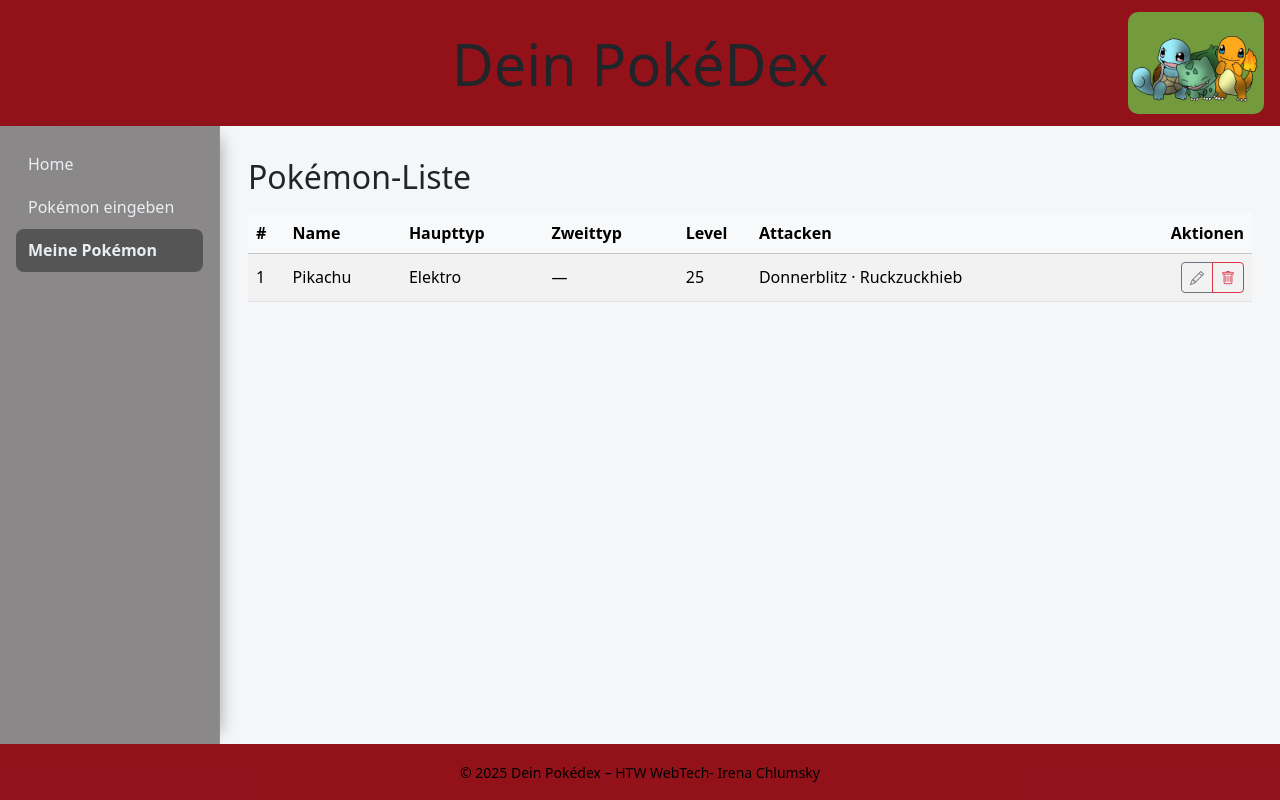
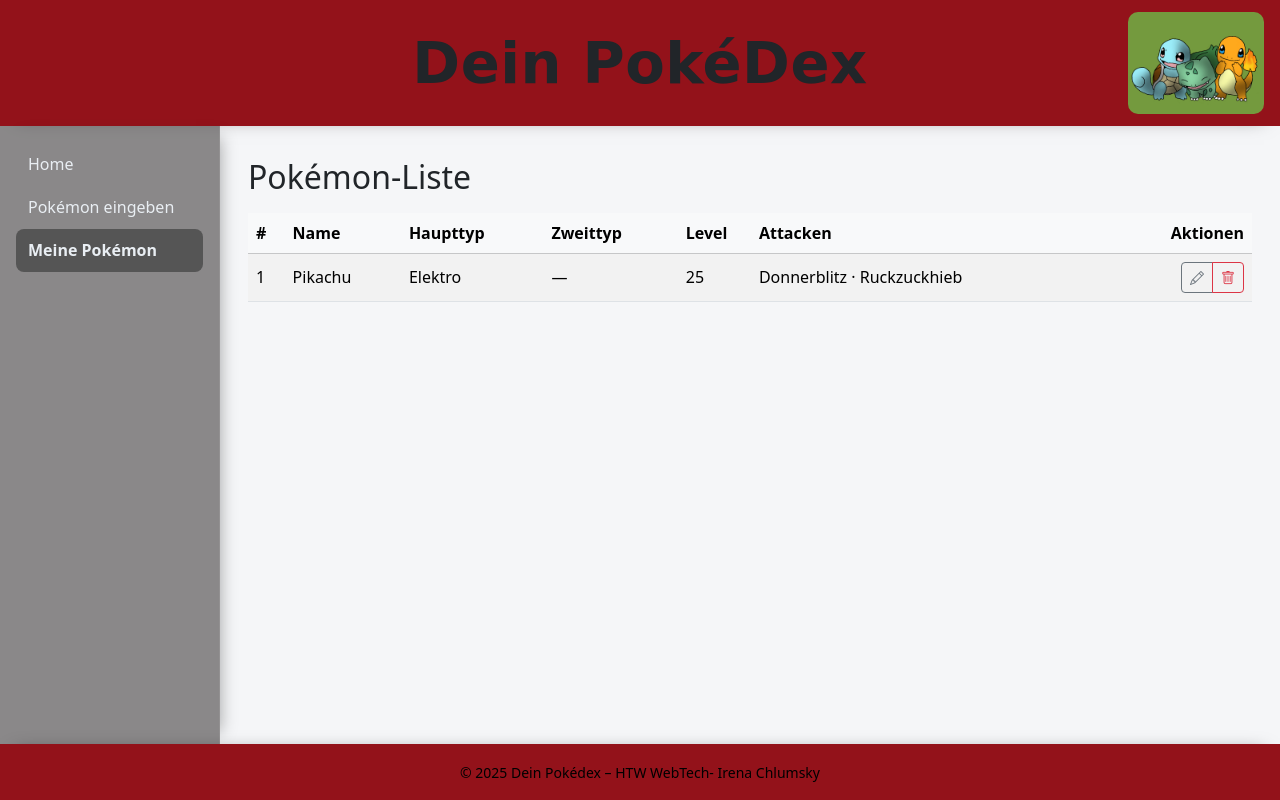
Before and after one commit to IrenaChlumsky/WebTech, an Angular app in the folder Semesterarbeit/: page /read in a window 1280 px wide. Built offline with nearby package versions, Linux system fonts and the light colour scheme.

Commit message:
Layout verbesserungen

```diff
--- a/Semesterarbeit/src/app/footer/footer.css
+++ b/Semesterarbeit/src/app/footer/footer.css
@@ -6,5 +6,5 @@
     width: 100%;
     background-color: #8c0009ec;
     color: black;
-
+    box-shadow: 0 -8px 18px -16px rgba(0,0,0,.5);
 }
--- a/Semesterarbeit/src/app/header/header.css
+++ b/Semesterarbeit/src/app/header/header.css
@@ -8,6 +8,7 @@
   padding: 0.75rem 1rem;
   gap: 0.5rem;
   background-color:  #8c0009ec;
+  box-shadow: 0 8px 18px -16px rgba(0,0,0,.5);
 }
 
 .header h1{
@@ -15,6 +16,10 @@
   margin: 0;
   font-size: clamp(2.4rem, 5vw, 3.6rem);
   line-height: 1.1;
+  font-family: "Comic Sans MS", "Comic Sans", "Chalkboard", "Chalkboard SE",
+               "Marker Felt", cursive;
+  letter-spacing: .5px;
+  font-weight: 700;
 }
 
 .logo{
```
